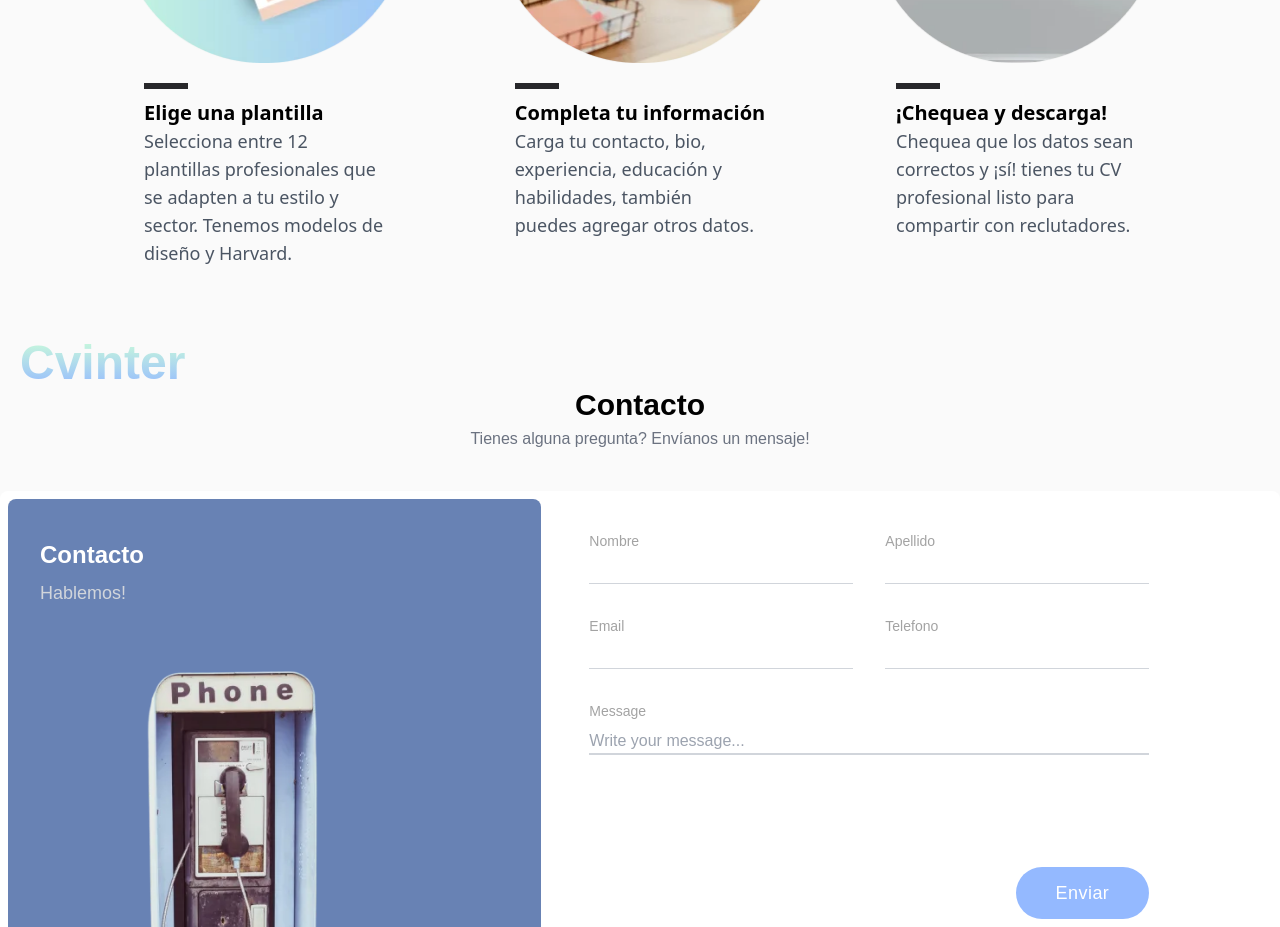
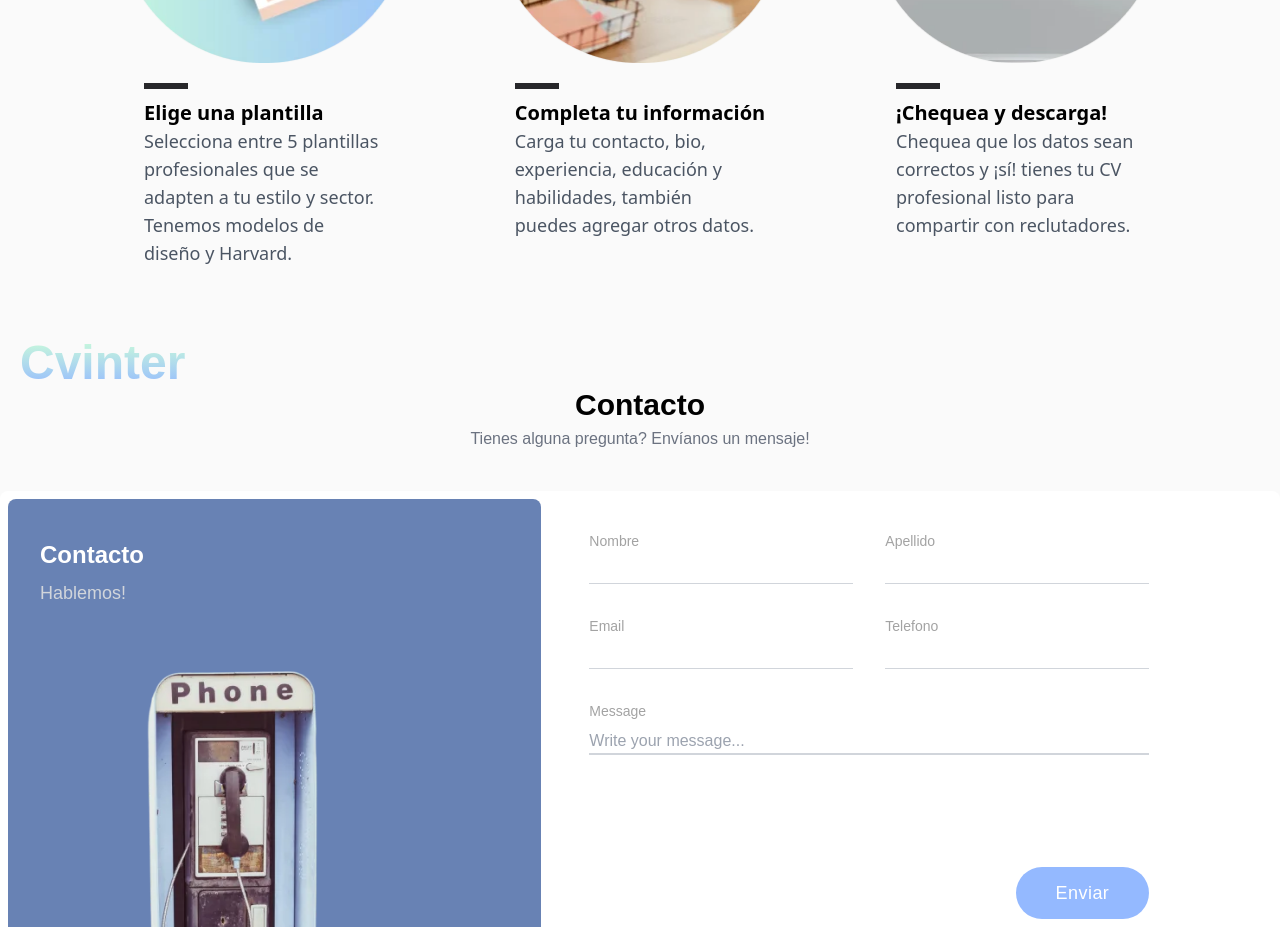
Before and after one commit to juanRCoder/i002-cvinter-front, a React (Vite) app: page / in a window 1280 px wide. Shown: the part 2460-3387 px from the top of the page. Built offline with nearby package versions, Linux system fonts and the light colour scheme.

Commit message:
fix: change words

```diff
--- a/src/application/dashboard/components/CVTemplates.tsx
+++ b/src/application/dashboard/components/CVTemplates.tsx
@@ -20,7 +20,7 @@ const CVTemplates = () => {
             <>
                 <Navbar />
                 <ProgressNav />
-                <section className="hidden md:flex md:flex-col lg:flex-row m-auto max-w-7xl gap-10 my-10 md:mx-5">
+                <section className="hidden md:flex md:flex-col lg:flex-row lg:m-auto lg:max-w-7xl gap-10 my-10 md:mx-5 lg:mt-5">
                     <article className="md:w-full lg:w-1/2">
                         <div>
                             <h2 className="text-lg text-zinc-800">{locationns.pathname === "/CVTemplates/upload" ? 'Descagar tu CV' : 'Carga tu Informacion'}</h2>
--- a/src/application/dashboard/components/views/SelectTemplate.tsx
+++ b/src/application/dashboard/components/views/SelectTemplate.tsx
@@ -27,7 +27,7 @@ const SelectTemplate = () => {
     { id: 2, src: ejecutivo, alt: "Plantilla 2", name: "Plantilla 2" },
     { id: 3, src: soft, alt: "Plantilla 3", name: "Plantilla 3" },
     { id: 4, src: newCv, alt: "Plantilla 4", name: "Plantilla 4" },
-    { id: 5, src: clasico, alt: "Plantilla 5", name: "Clasico" }
+    { id: 5, src: clasico, alt: "Plantilla 5", name: "Plantilla 5" }
   ];
 
   const handleSelect = (templateId: number) => {
--- a/src/application/pages/HowItWorks.tsx
+++ b/src/application/pages/HowItWorks.tsx
@@ -49,7 +49,7 @@ const HowItWorks: React.FC = () => {
             <Step
               image={People4}
               title="Elige una plantilla"
-              description="Selecciona entre 12 plantillas profesionales que se adapten a tu estilo y sector. Tenemos modelos de diseño y Harvard."
+              description="Selecciona entre 5 plantillas profesionales que se adapten a tu estilo y sector. Tenemos modelos de diseño y Harvard."
             />
           </div>
           <div className="">
```
